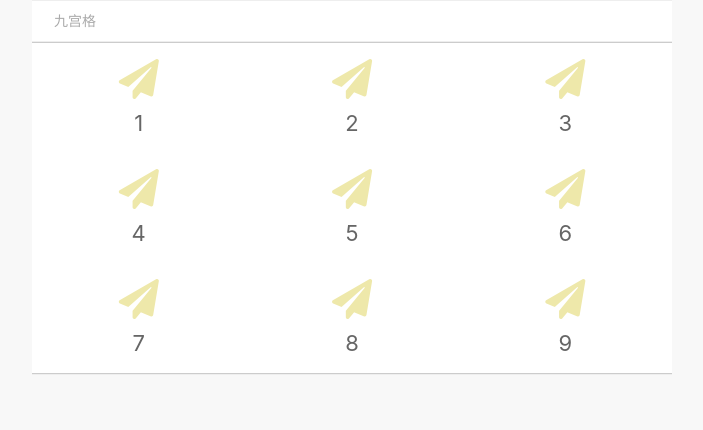
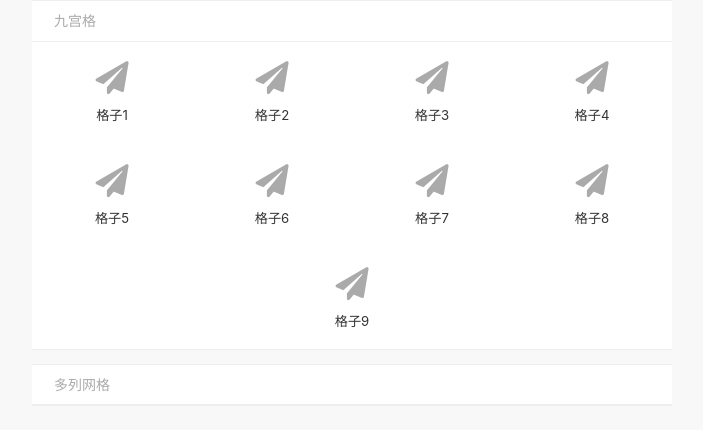
Before and after one commit to rujptw/mobile-ui-practice, a plain HTML site: page demo/grid.html in a window 1280 px wide. Shown: the whole page, without its empty margins (288-991 px from the left). Drawn offline with Linux system fonts and the light colour scheme.

Commit message:
update:finish grid component

```diff
--- a/demo/grid.html
+++ b/demo/grid.html
@@ -1,7 +1,7 @@
 <!--
  * @Date: 2020-12-07 15:55:26
  * @LastEditors: sam
- * @LastEditTime: 2020-12-08 09:37:04
+ * @LastEditTime: 2020-12-08 14:27:09
  * @FilePath: /mobile-ui-practice/demo/grid.html
 -->
 <!DOCTYPE html>
@@ -16,30 +16,48 @@
     <div class="tt-content">
         <h1 class="tt-panel-title">九宫格</h1>
         <div class="tt-panel-body no-padding">
-            <ul class="grid-container">
-                <li class="grid-item no-border"><i class="fa fa-paper-plane"></i>
-                <p>1</p>
-                </li>
-                <li class="grid-item no-border"><i class="fa fa-paper-plane"></i>
-                <p>2</p>
-                </li>
-                <li class="grid-item no-border"><i class="fa fa-paper-plane"></i>
-                <p>3</p>
-                </li>
-                <li class="grid-item no-border"><i class="fa fa-paper-plane"></i>
-                <p>4</p>
-                </li>
-                <li class="grid-item no-border"><i class="fa fa-paper-plane"></i>
-                <p>5</p></li>
-                <li class="grid-item no-border"><i class="fa fa-paper-plane"></i>
-                <p>6</p></li>
-                <li class="grid-item no-border"><i class="fa fa-paper-plane"></i>
-                <p>7</p></li>
-                <li class="grid-item no-border"><i class="fa fa-paper-plane"></i>
-                <p>8</p></li>
-                <li class="grid-item no-border"><i class="fa fa-paper-plane"></i>
-                <p>9</p></li>
-            </ul>
+            <div class="tt-grid  no-border tt-grid-4">
+                <div class="tt-grid-item">
+                    <i class="fa fa-paper-plane tt-grid-icon"></i>
+                    <p class="tt-grid-label">格子1</p>
+                </div>
+                <div class="tt-grid-item">
+                    <i class="fa fa-paper-plane tt-grid-icon"></i>
+                    <p class="tt-grid-label">格子2</p>
+                </div>
+                <div class="tt-grid-item">
+                    <i class="fa fa-paper-plane tt-grid-icon"></i>
+                    <p class="tt-grid-label">格子3</p>
+                </div>
+                <div class="tt-grid-item">
+                    <i class="fa fa-paper-plane tt-grid-icon"></i>
+                    <p class="tt-grid-label">格子4</p>
+                </div>
+                <div class="tt-grid-item">
+                    <i class="fa fa-paper-plane tt-grid-icon"></i>
+                    <p class="tt-grid-label">格子5</p>
+                </div>
+                <div class="tt-grid-item">
+                    <i class="fa fa-paper-plane tt-grid-icon"></i>
+                    <p class="tt-grid-label">格子6</p>
+                </div>
+                <div class="tt-grid-item">
+                    <i class="fa fa-paper-plane tt-grid-icon"></i>
+                    <p class="tt-grid-label">格子7</p>
+                </div>
+                <div class="tt-grid-item">
+                    <i class="fa fa-paper-plane tt-grid-icon"></i>
+                    <p class="tt-grid-label">格子8</p>
+                </div>
+                <div class="tt-grid-item">
+                    <i class="fa fa-paper-plane tt-grid-icon"></i>
+                    <p class="tt-grid-label">格子9</p>
+                </div>
+            </div>
+        </div>
+        <h1 class="tt-panel-title">多列网格</h1>
+        <div class="tt-panel-body no-padding">
+
         </div>
     </div>
 </body>
--- a/src/grid.css
+++ b/src/grid.css
@@ -1,49 +1,83 @@
 /*
- * @Date: 2020-12-07 15:55:52
+ * @Date: 2020-12-08 11:54:10
  * @LastEditors: sam
- * @LastEditTime: 2020-12-08 09:36:36
+ * @LastEditTime: 2020-12-08 14:28:21
  * @FilePath: /mobile-ui-practice/src/grid.css
  */
-.grid-container{
-    box-sizing: border-box;
-    position: relative;
+.tt-grid{
     display: flex;
     flex-wrap: wrap;
-    width: 100%;
-    border-top:1px solid #ccc;
-    border-bottom:1px solid #ccc;
+    border-top:1px solid #ddd;
 }
 
-.grid-container > .grid-item{
+.tt-grid > .tt-grid-item{
+    position: relative;
+    flex:1 1 33%;
     box-sizing: border-box;
-    display: flex;
-    flex:1 1 33%;
-    justify-content: center;
-    align-items: center;
-    flex-direction: column;
-    justify-content: space-around;
-    padding:.5rem;
-    height: 5rem;
-    color:#666;
+    padding:1.2rem 0;
+    text-align: center;
+    border-right: 1px solid #ddd;
+    border-bottom:1px solid #ddd;
+    background: #fff;
 }
-.grid-item + .grid-item{
-    border-left: 1px solid #ccc;
-    border-top:1px solid #ccc;
+
+.tt-grid .tt-grid-item:nth-child(3n){
+    border-right: none;
 }
-/* 消除左边,n是从0开始递增的 */
-.grid-item:nth-child(3n+1){
-    border-left:none;
-}
-/*消除顶边-不能超过某个元素,⬇️这个例子就是不能超过第三个 */
-.grid-item:nth-child(-n+3){
-    border-top:none;
-}
-/* 图标样式 */
-.grid-item > .fa-paper-plane{
-    font-size: 40px;
-    color: palegoldenrod;
-}
-/* 去除边框 */
-.grid-item.no-border{
+
+.tt-grid.no-border{
     border:none;
 }
+.tt-grid.no-border > .tt-grid-item{
+    border:none!important; /*防止后面样式覆盖*/
+}
+/* 2列 */
+.tt-grid.tt-grid-2 .tt-grid-item{
+    border-right: 1px solid #ddd;
+    flex-basis: 50%;;
+    padding:1.8rem 0;
+}
+.tt-grid.tt-grid-2 .tt-grid-item:nth-child(2n){
+    border-right: none;
+}
+/* 两列布局中，9个格子的最后一个需要做处理，防止占满整行 */
+.tt-grid.tt-grid-2 .tt-grid-item:last-child{
+    flex:0 1 50%
+}
+
+/* 4列 */
+.tt-grid.tt-grid-4 .tt-grid-item{
+    border-right: 1px solid #ddd;
+    flex-basis:25%;;
+    padding:.9rem 0;
+}
+.tt-grid.tt-grid-4 .tt-grid-item:nth-child(4n){
+    border-right: none;
+}
+
+/* 5列 */
+.tt-grid.tt-grid-5 .tt-grid-item{
+    border-right: 1px solid #ddd;
+    flex-basis:20%;;
+    padding:.6rem 0;
+}
+.tt-grid.tt-grid-5 .tt-grid-item:nth-child(5n){
+    border-right: none;
+}
+/*  五列布局中，9个格子的最后4个需要做处理，防止占满整行 */
+.tt-grid.tt-grid-5 .tt-grid-item:nth-child(n+6){
+    flex: 0 1 20%;
+}
+
+
+/* icon */
+.tt-grid > .tt-grid-item > .tt-grid-icon{
+    font-size: 1.5rem;
+    color:#aaa;
+    margin-bottom: .5rem;
+}
+/* 说明 */
+.tt-grid > .tt-grid-item > .tt-grid-label{
+    font-size: .6rem;
+    color:#333;
+}
--- /dev/null
+++ b/src/my-grid.css
@@ -0,0 +1,67 @@
+/*
+ * @Date: 2020-12-07 15:55:52
+ * @LastEditors: sam
+ * @LastEditTime: 2020-12-08 11:44:33
+ * @FilePath: /mobile-ui-practice/src/grid.css
+ */
+
+.grid-container{
+    box-sizing: border-box;
+    position: relative;
+    display: flex;
+    flex-wrap: wrap;
+    width: 100%;
+    border-top:1px solid #ccc;
+    border-bottom:1px solid #ccc;
+    min-height: 10rem;
+
+}
+
+.grid-container > .grid-item{
+    box-sizing: border-box;
+    display: flex;
+    flex:1 1 33%;
+    justify-content: center;
+    align-items: center;
+    flex-direction: column;
+    justify-content: space-around;
+    padding:.5rem;
+    color:#666;
+}
+/* 多列分隔变量 */
+.grid-container > .grid-item.two-split{
+    flex-basis: var(--two-split)
+}
+.grid-container > .grid-item.three-split{
+    flex-basis: var(--three-split)
+}
+.grid-container > .grid-item.four-split{
+    flex-basis: var(--four-split)
+}
+.grid-container > .grid-item.five-split{
+    flex-basis: var(--five-split)
+}
+
+/* 设置边框 */
+.grid-item + .grid-item{
+    border-left: 1px solid #ccc;
+    border-top:1px solid #ccc;
+}
+
+/* 消除左边,n是从0开始递增的 */
+.grid-item.three-split:nth-child(3n+1){
+    border-left:none;
+}
+/*消除顶边-不能超过某个元素,⬇️这个例子就是不能超过第三个 */
+.grid-item.grid-item.three-split:nth-child(-n+3){
+    border-top:none;
+}
+/* 图标样式 */
+.grid-item > .fa-paper-plane{
+    font-size: 40px;
+    color: palegoldenrod;
+}
+/* 去除边框 */
+.grid-item.no-border{
+    border:none;
+}
--- a/src/ui.css
+++ b/src/ui.css
@@ -1,11 +1,13 @@
 /*
  * @Date: ,: 2020-10-20 21:21:53
  * @LastEditors: sam
- * @LastEditTime: 2020-12-07 15:57:20
+ * @LastEditTime: 2020-12-08 14:01:54
  * @FilePath: /mobile-ui-practice/src/ui.css
  */
  /* css reset */
  @import './reset.css';
+ /* 引入变量 */
+ @import './variables.css';
  /* 公共样式 */
  @import './common.css';
  /* 字体图标 */
@@ -24,5 +26,7 @@
  @import './search.css';
  /* list样式 */
  @import './list.css';
- /* grid样式 */
- @import './grid.css';
+ /* 自己写的grid样式 */
+ /* @import './my-grid.css'; */
+ /* 教程写的grid样式 */
+@import './grid.css';
--- /dev/null
+++ b/src/variables.css
@@ -0,0 +1,13 @@
+/*
+ * @Date: 2020-12-08 10:03:03
+ * @LastEditors: sam
+ * @LastEditTime: 2020-12-08 14:30:21
+ * @FilePath: /mobile-ui-practice/src/variables.css
+ */
+ /* 用于my-grid.css */
+:root{
+    --two-split: 50%;
+    --three-split:33%;
+    --four-split:25%;
+    --five-split:20%
+}
```
Also changed, not shown: demo/my-grid.html (added, +75 -0 lines).
